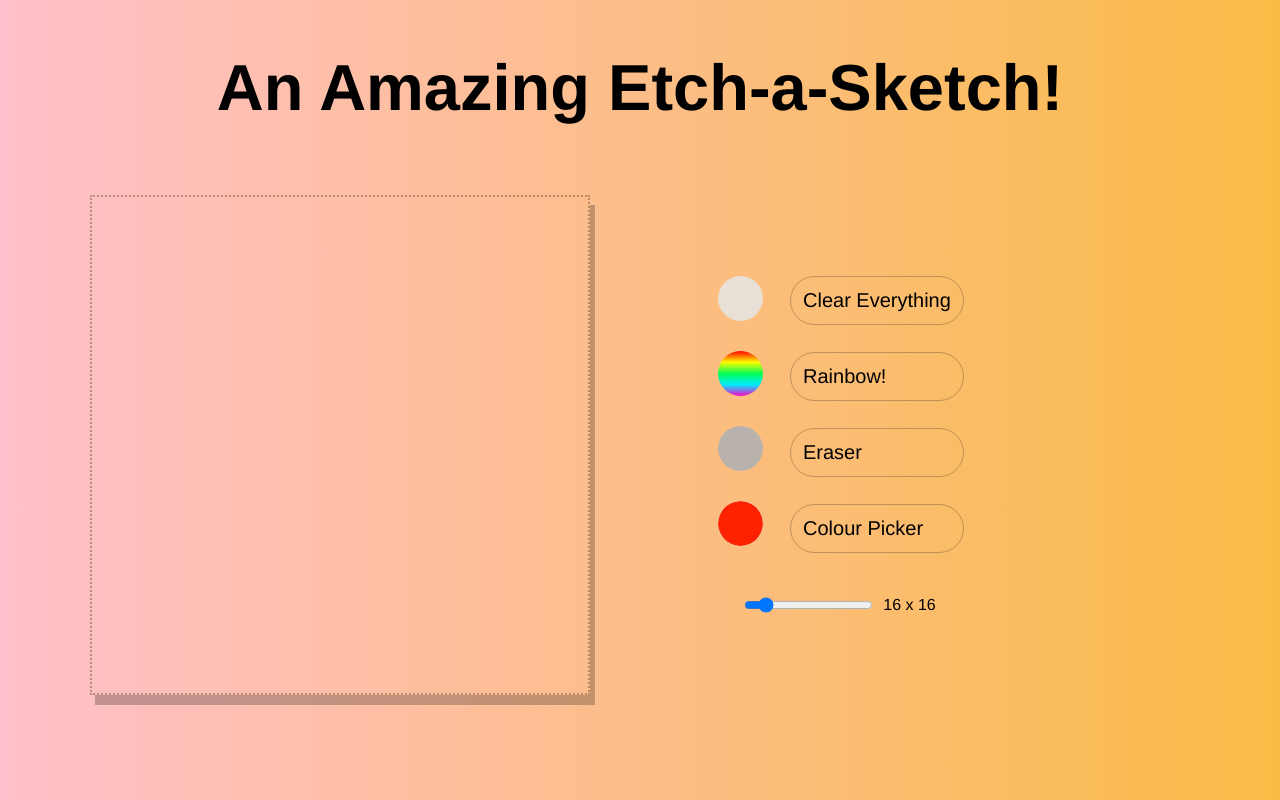
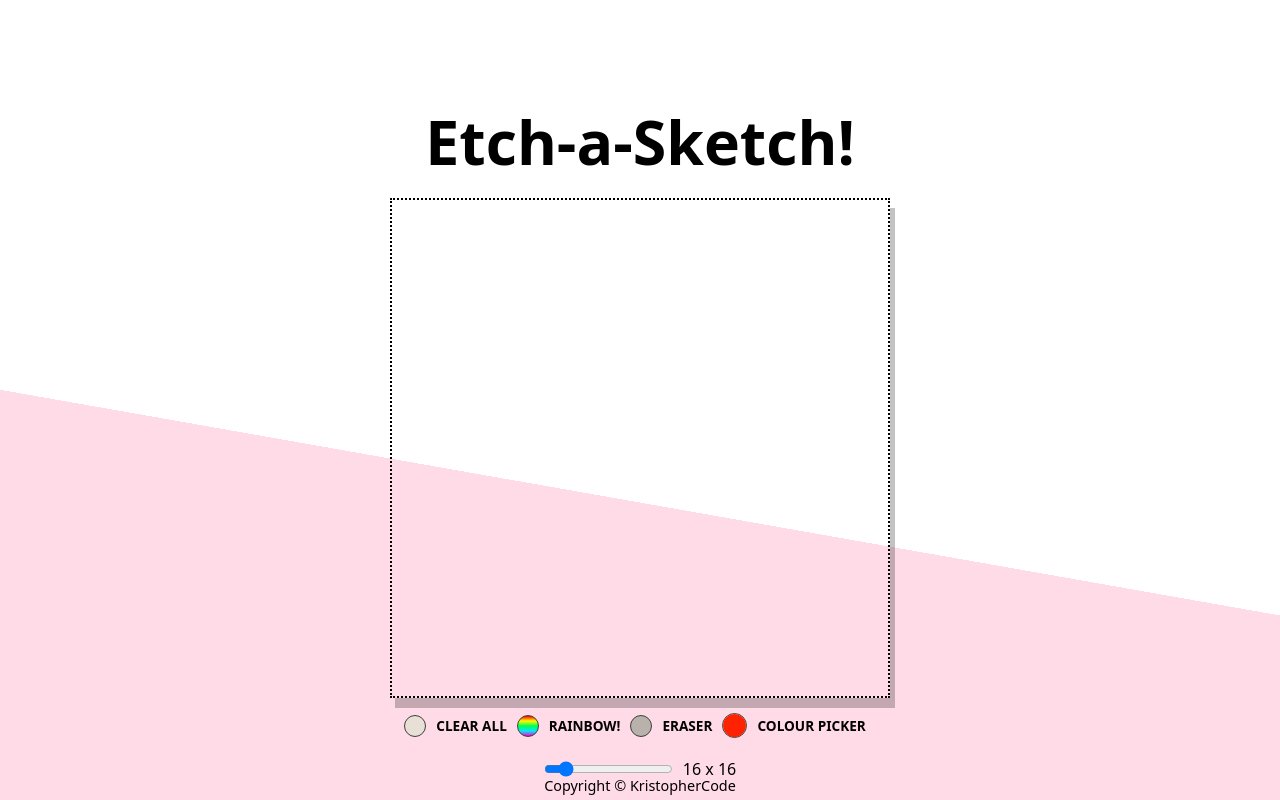
Before and after one commit to Kristopher-Code/etch-a-sketch, a plain HTML site: page index.html in a window 1280 px wide. Drawn offline with Linux system fonts and the light colour scheme.

Commit message:
More styling changes.

```diff
--- a/index.html
+++ b/index.html
@@ -11,30 +11,32 @@
 
 <body>
     <header class="header">
-        <h1 class="title">An Amazing Etch-a-Sketch!</h1>
+        <h1 class="title">Etch-a-Sketch!</h1>
     </header>
 
     </div>
     <div class="collection">
         <div id="gridcontainer" class="gridcontainer"></div>
         <div class="container">
-        <div class="buttons">
             <a class="circle-button" id="clearBtn"></a>
+            <div class="color-text">Clear All</div>
+
             <a class="circle-button" id="rainbowBtn"></a>
+            <div class="color-text">Rainbow!</div>
+
             <a class="circle-button" id="eraserBtn"></a>
+            <div class="color-text">Eraser</div>
+
             <input id="colorPicker" type="color" value="#ff2200" />
-            <div class="size-slider-container">
-                <input type="range" value="16" id="sizeslider" min="4" max="100">
-                <div id="sizeX">16 x 16</div>
-            </div>
-        </div>
-        <div class="button-text">
-            <div class="color-text">Clear Everything</div>
-            <div class="color-text">Rainbow!</div>
-            <div class="color-text">Eraser</div>
             <div class="color-text">Colour Picker</div>
         </div>
+        <div class="size-slider-container">
+            <input type="range" value="16" id="sizeslider" min="4" max="100">
+            <div id="sizeX">16 x 16</div>
+        </div>
     </div>
+    <div class="footer">
+        <footer>Copyright © KristopherCode</footer>
     </div>
 
     <script src="js/main.js"></script>
--- a/js/main.js
+++ b/js/main.js
@@ -7,7 +7,7 @@ const sizeX = document.getElementById('sizeX');
 const colourPicker = document.getElementById('colorPicker');
 
 let currentSize = 16;
-let currentColour = 'white';
+let currentColour = '#000000f8';
 
 clearBtn.onclick = () => clearGrid();
 rainbowBtn.onclick = () => setCurrentColour('rainbow');
@@ -69,7 +69,7 @@ updateSizeValue = (value) => {
 
 switchColour = (e) => {
     if (e.type === 'mouseover' && !mouseDown) return
-    if (currentColour === 'white') {
+    if (currentColour === '#000000f8') {
         e.target.style.backgroundColor = currentColour;
     } else if (currentColour === 'rainbow') {
         const randomR = Math.floor(Math.random() * 256)
--- a/style.css
+++ b/style.css
@@ -1,7 +1,8 @@
 *,
 *::before,
 *::after {
-  font-family: 'Franklin Gothic Medium', 'Arial Narrow', Arial, sans-serif;
+  font-family: system-ui, -apple-system, BlinkMacSystemFont, 'Segoe UI', Roboto,
+    Oxygen, Ubuntu, Cantarell, 'Open Sans', 'Helvetica Neue', sans-serif;
   box-sizing: border-box;
   padding: 0;
   margin: 0;
@@ -13,38 +14,41 @@ body {
   width: 100vw;
   margin: 0;
   padding: 0;
-  background: linear-gradient(to right, rgb(255, 192, 203), rgb(250, 187, 70));
+  background: linear-gradient(190deg, #ffffff 60%, #ffdae7 60%);
 }
 
 .header {
-  padding: 50px;
+  padding-top: 100px;
+  padding-bottom: 15px;
 }
 
 .title {
   text-align: center;
-  font-size: 65px;
-  padding-bottom: 20px;
+  font-size: 3.8em;
 }
 
 .collection {
+  margin: 0 auto;
+  max-width: 500px;
   display: flex;
-  align-items: center;
-  justify-content: flex-start;
-  gap: 100px;
-  max-width: 1100px;
-  margin: 0 auto;
+  flex-wrap: wrap;
 }
 
 .gridcontainer {
   display: grid;
   width: 500px;
   height: 500px;
-  border: 2px dotted rgba(87, 67, 30, 0.411);
+  border: 2px dotted rgb(0, 0, 0);
   box-shadow: 5px 10px #0000003c;
+  margin-bottom: 15px;
 }
 
 .container {
   display: flex;
+  flex-direction: row;
+  align-items: center;
+  justify-content: space-evenly;
+  margin: 0 auto;
 }
 
 
@@ -54,25 +58,24 @@ body {
   gap: 10px;
   justify-content: center;
   align-items: center;
-  margin-left: 200px;
+  margin: 0 auto;
   padding-top: 20px;
   width: 250px;
 }
 
-.buttons {
-  display: flex;
-  flex: 1;
-  flex-direction: column;
-  align-items: center;
-  justify-content: center;
-  gap: 30px;
-  width: 100px;
+.color-text {
+  margin-right: 10px;
+  margin-left: 10px;
+  text-transform: uppercase;
+  font-size: 0.850em;
+  font-weight: bold;
 }
 
 .circle-button {
   border-radius: 50%;
-  height: 45px;
-  width: 45px;
+  height: 22px;
+  width: 22px;
+  border: 1px solid rgb(62, 62, 62);
 }
 
 .circle-button:hover {
@@ -81,29 +84,27 @@ body {
   transform: scale(1.12);
 }
 
-.color-text {
-  font-size: 20px;
-  padding: 12px;
-  border: 1px solid #0000003c;
-  border-radius: 25px;
+#colorPicker {
+  border-radius: 50%;
+  border: 1px solid rgb(62, 62, 62);
 }
 
-.button-text {
+.footer {
   display: flex;
-  flex-direction: column;
-  gap: 27px;
-  margin-right: 20px;
-}
-
-#colorPicker {
-  border-radius: 50%;
+  justify-content: center;
+  align-items: center;
+  width: 100%;
+  position: absolute;
+  bottom: 0;
+  padding: 5px;
+  font-size: 0.9em;
 }
 
 input[type="color"] {
   -webkit-appearance: none;
   border: none;
-  width: 45px;
-  height: 45px;
+  width: 25px;
+  height: 25px;
 }
 
 input[type="color"]::-webkit-color-swatch-wrapper {
@@ -119,7 +120,6 @@ input[type="color"]::-webkit-color-swatch {
 input[type='color']:hover {
   transform: scale(1.12);
   transition: 0.2s;
-
 }
 
 #clearBtn {
```
